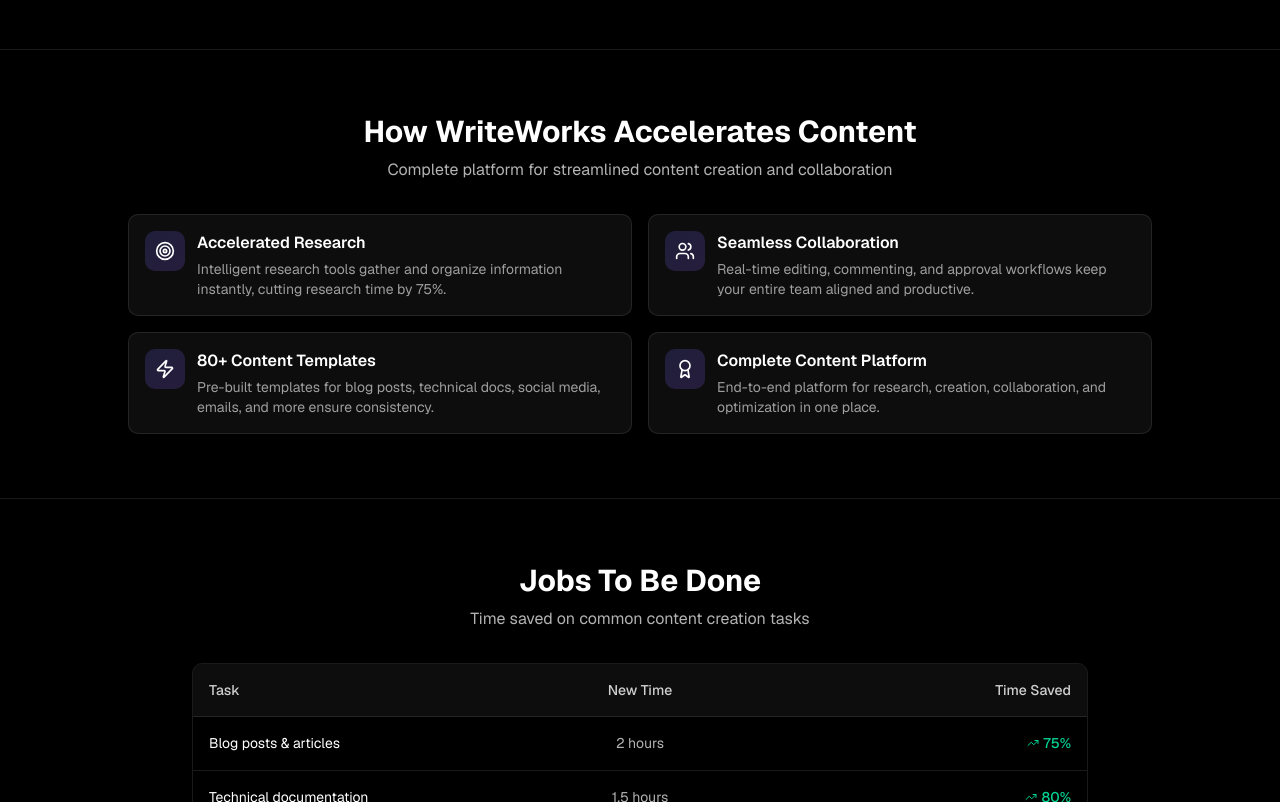
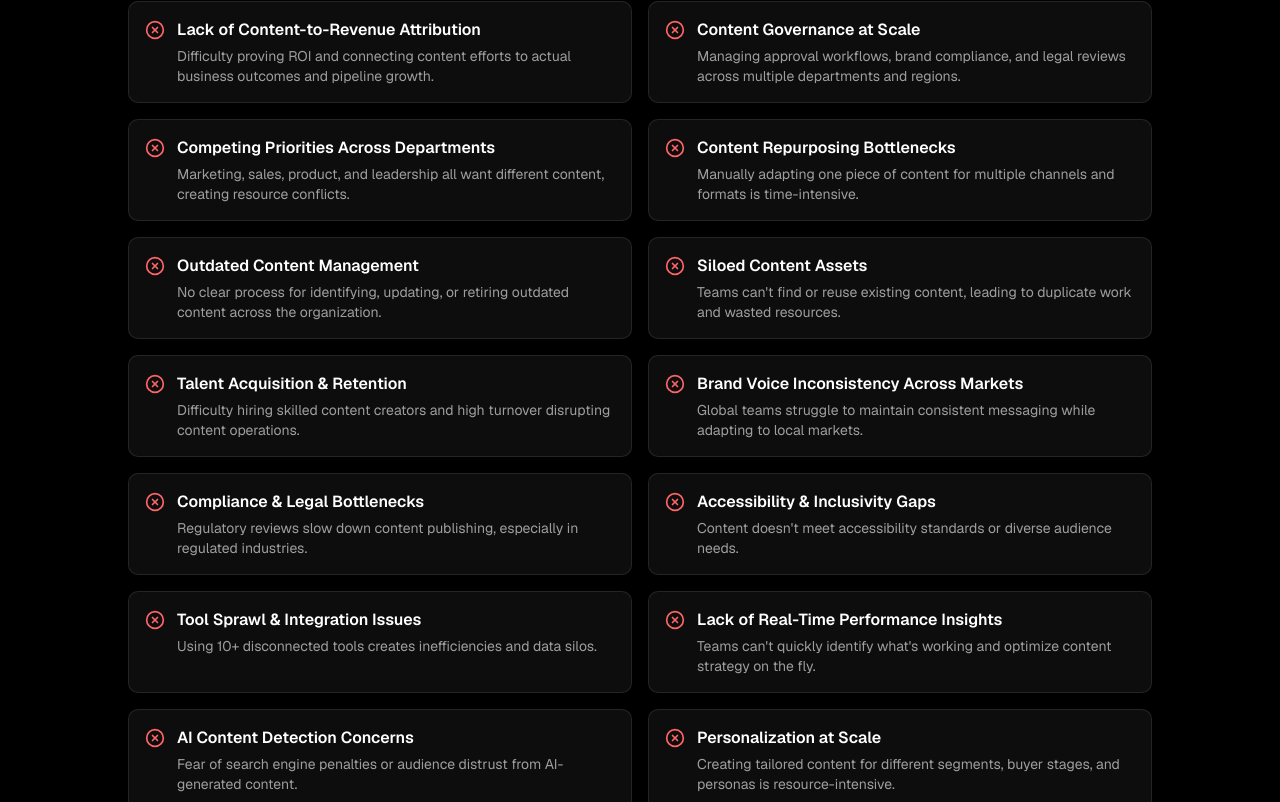
Before and after one commit to futuremindsmedia/writeworks-marketing, a Next.js app: page / in a window 1280 px wide. Shown: the part 1998-2800 px from the top of the page. Built offline with nearby package versions, Linux system fonts and the light colour scheme.

Commit message:
Expand homepage challenge list
Co-authored-by: futuremindsmedia <23410760+futuremindsmedia@users.noreply.github.com>

```diff
--- a/app/page.tsx
+++ b/app/page.tsx
@@ -93,6 +93,70 @@ export default function Home() {
     {
       title: "Inconsistent Content Quality",
       description: "Without standardized workflows, content quality varies across team members and projects.",
+    },
+    {
+      title: "Lack of Content-to-Revenue Attribution",
+      description:
+        "Difficulty proving ROI and connecting content efforts to actual business outcomes and pipeline growth.",
+    },
+    {
+      title: "Content Governance at Scale",
+      description:
+        "Managing approval workflows, brand compliance, and legal reviews across multiple departments and regions.",
+    },
+    {
+      title: "Competing Priorities Across Departments",
+      description:
+        "Marketing, sales, product, and leadership all want different content, creating resource conflicts.",
+    },
+    {
+      title: "Content Repurposing Bottlenecks",
+      description:
+        "Manually adapting one piece of content for multiple channels and formats is time-intensive.",
+    },
+    {
+      title: "Outdated Content Management",
+      description:
+        "No clear process for identifying, updating, or retiring outdated content across the organization.",
+    },
+    {
+      title: "Siloed Content Assets",
+      description: "Teams can't find or reuse existing content, leading to duplicate work and wasted resources.",
+    },
+    {
+      title: "Talent Acquisition & Retention",
+      description: "Difficulty hiring skilled content creators and high turnover disrupting content operations.",
+    },
+    {
+      title: "Brand Voice Inconsistency Across Markets",
+      description:
+        "Global teams struggle to maintain consistent messaging while adapting to local markets.",
+    },
+    {
+      title: "Compliance & Legal Bottlenecks",
+      description: "Regulatory reviews slow down content publishing, especially in regulated industries.",
+    },
+    {
+      title: "Accessibility & Inclusivity Gaps",
+      description: "Content doesn't meet accessibility standards or diverse audience needs.",
+    },
+    {
+      title: "Tool Sprawl & Integration Issues",
+      description: "Using 10+ disconnected tools creates inefficiencies and data silos.",
+    },
+    {
+      title: "Lack of Real-Time Performance Insights",
+      description:
+        "Teams can't quickly identify what's working and optimize content strategy on the fly.",
+    },
+    {
+      title: "AI Content Detection Concerns",
+      description: "Fear of search engine penalties or audience distrust from AI-generated content.",
+    },
+    {
+      title: "Personalization at Scale",
+      description:
+        "Creating tailored content for different segments, buyer stages, and personas is resource-intensive.",
     },
   ]
 
```
